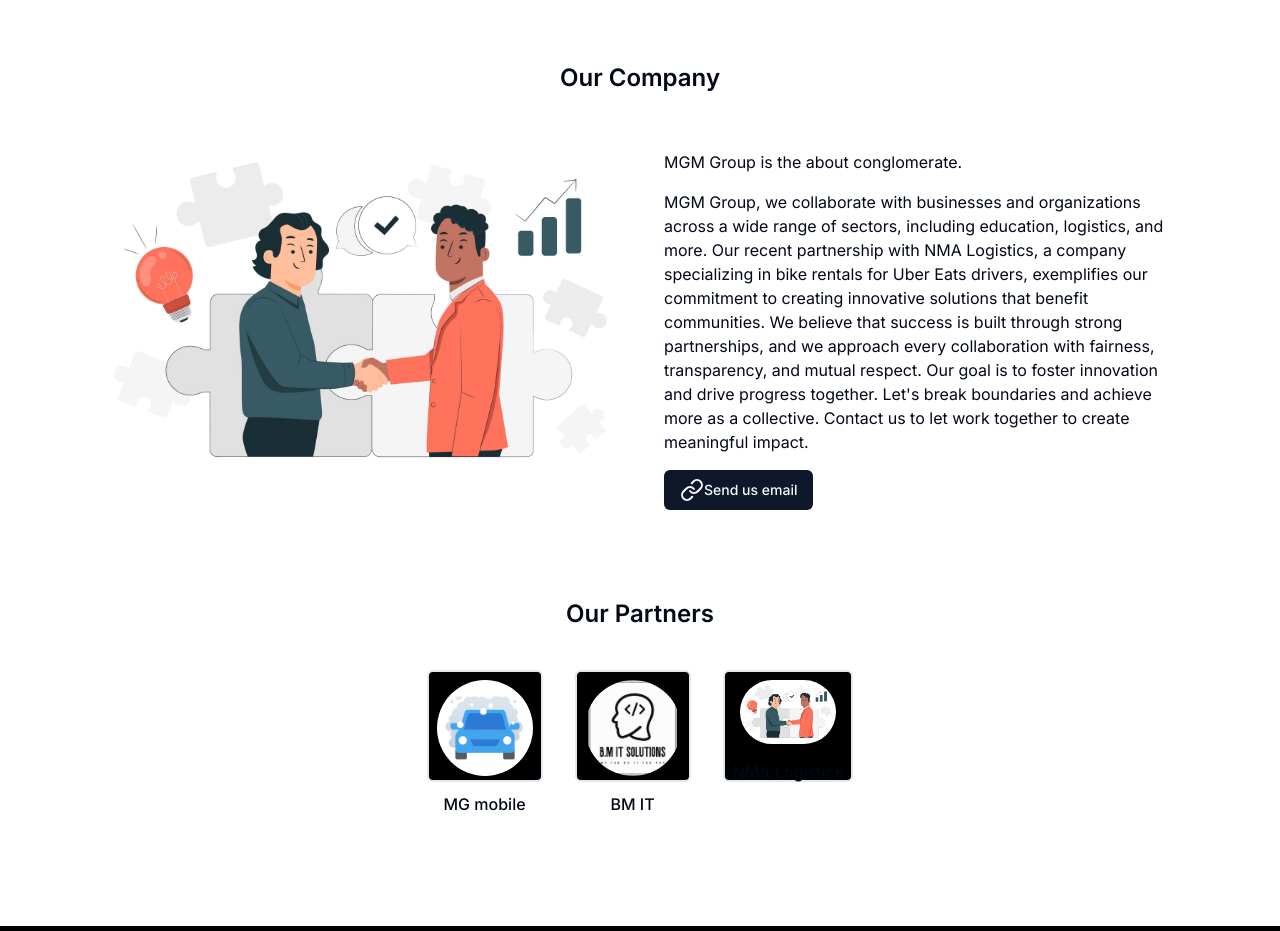
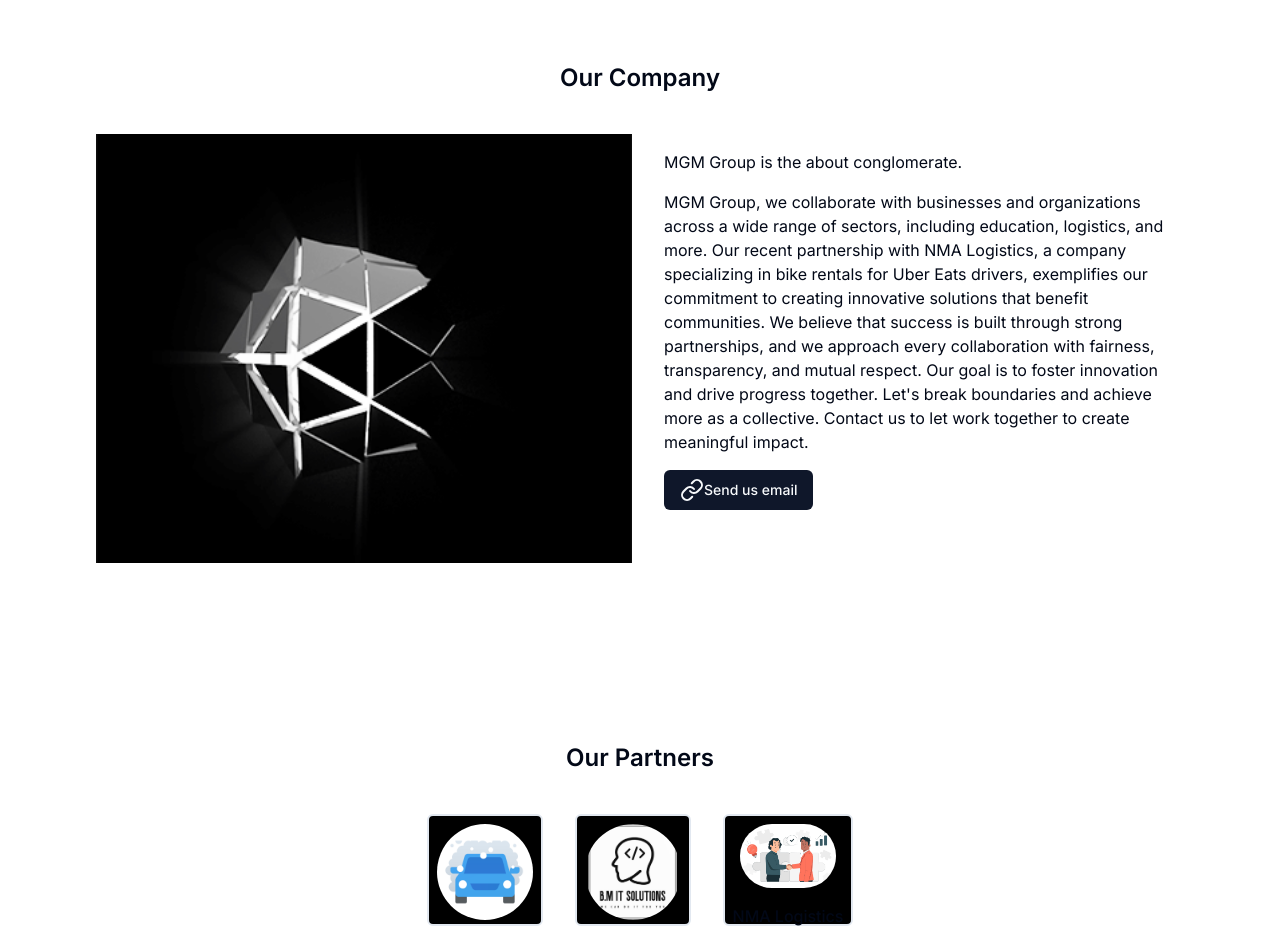
Before and after one commit to MukelaniGumaMashoba/mgm-group, a Next.js app: page / in a window 1280 px wide. Shown: the part 1423-2354 px from the top of the page. Built offline with nearby package versions, Linux system fonts and the light colour scheme.

Commit message:
adding some  git

```diff
--- a/src/app/about/page.tsx
+++ /dev/null
@@ -1,9 +0,0 @@
-import React from 'react'
-
-export default function page() {
-    return (
-        <main>
-            <div>page</div>
-        </main>
-    )
-}
--- a/src/components/about/page.tsx
+++ b/src/components/about/page.tsx
@@ -13,11 +13,11 @@
     <div className="grid grid-cols-1 gap-4 md:grid-cols-2">
       <div>
         <Image
-          src="/images/wololo.jpg"
+          src="/images/animated.gif"
           alt="wololo"
           width={300}
           height={300}
-          className="h-auto w-full object-cover"
+          className="h-4/5 w-full object-cover"
         />
       </div>
       <div className="p-4">
```
Also changed, not shown: public/images/animated.gif (added).
